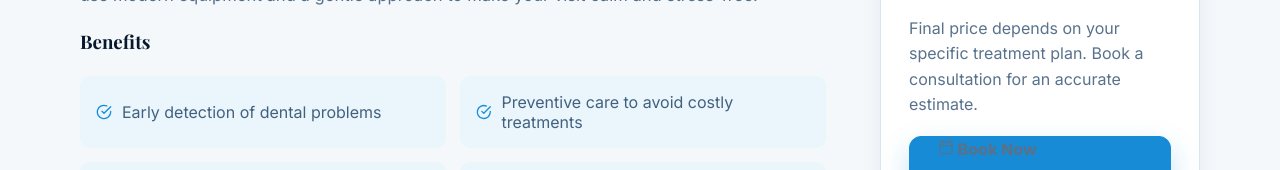
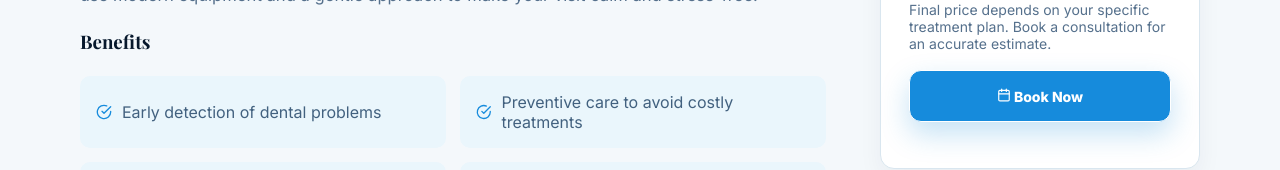
Before and after one commit to Florent2020/dr.-shkodrani, a React (Create React App) app: page /services/1 in a window 1280 px wide. Shown: the part 630-800 px from the top of the page. Built offline with nearby package versions, Linux system fonts and the light colour scheme.

Commit message:
updated button and text to srvices and detail services page

```diff
--- a/src/pages/ServiceDetail.jsx
+++ b/src/pages/ServiceDetail.jsx
@@ -10,6 +10,10 @@ import {
   Button,
 } from "../components/shared";
 import { services } from "../data/siteData";
+
+const HeroDetailServices = styled.div`
+  width: min(1120px, calc(100% - 44px));
+`;
 
 const Layout = styled.div`
   display: grid;
@@ -97,9 +101,20 @@ const Box = styled.div`
   }
   p,
   a {
-    color: #58728c;
-    line-height: 1.6;
+    display: flex;
+    background: #fff;
+    color: #55708c;
+    border-color: #fff;
+    align-content: center;
+    font-size: 0.875rem;
   }
+
+  .detail__button {
+    background-color: #168bdc;
+    text-align: center;
+    color: #fff;
+  }
+
   a {
     display: block;
     margin: 18px 0;
@@ -115,10 +130,10 @@ function ServiceDetail() {
       exit={{ opacity: 0 }}
     >
       <PageHero $image={service.image}>
-        <div>
+        <HeroDetailServices>
           <h1>{service.title} in Mitrovica</h1>
           <p>{service.text}</p>
-        </div>
+        </HeroDetailServices>
       </PageHero>
       <Section>
         <Container>
@@ -181,7 +196,7 @@ function ServiceDetail() {
                   Final price depends on your specific treatment plan. Book a
                   consultation for an accurate estimate.
                 </p>
-                <Button as={Link} to="/book">
+                <Button as={Link} to="/book" className="detail__button">
                   <FiCalendar /> Book Now
                 </Button>
               </Box>
--- a/src/pages/Services.jsx
+++ b/src/pages/Services.jsx
@@ -15,6 +15,10 @@ import {
   Button,
 } from "../components/shared";
 import { images, services } from "../data/siteData";
+
+const HeroServices = styled.div`
+  width: min(1120px, calc(100% - 44px));
+`;
 
 const Grid = styled.div`
   display: grid;
@@ -67,10 +71,10 @@ function Services() {
       exit={{ opacity: 0 }}
     >
       <PageHero $image={images.clinic}>
-        <div>
+        <HeroServices>
           <h1>Our Services</h1>
           <p>Comprehensive dental care tailored to your needs</p>
-        </div>
+        </HeroServices>
       </PageHero>
       <Section>
         <Container>
```
